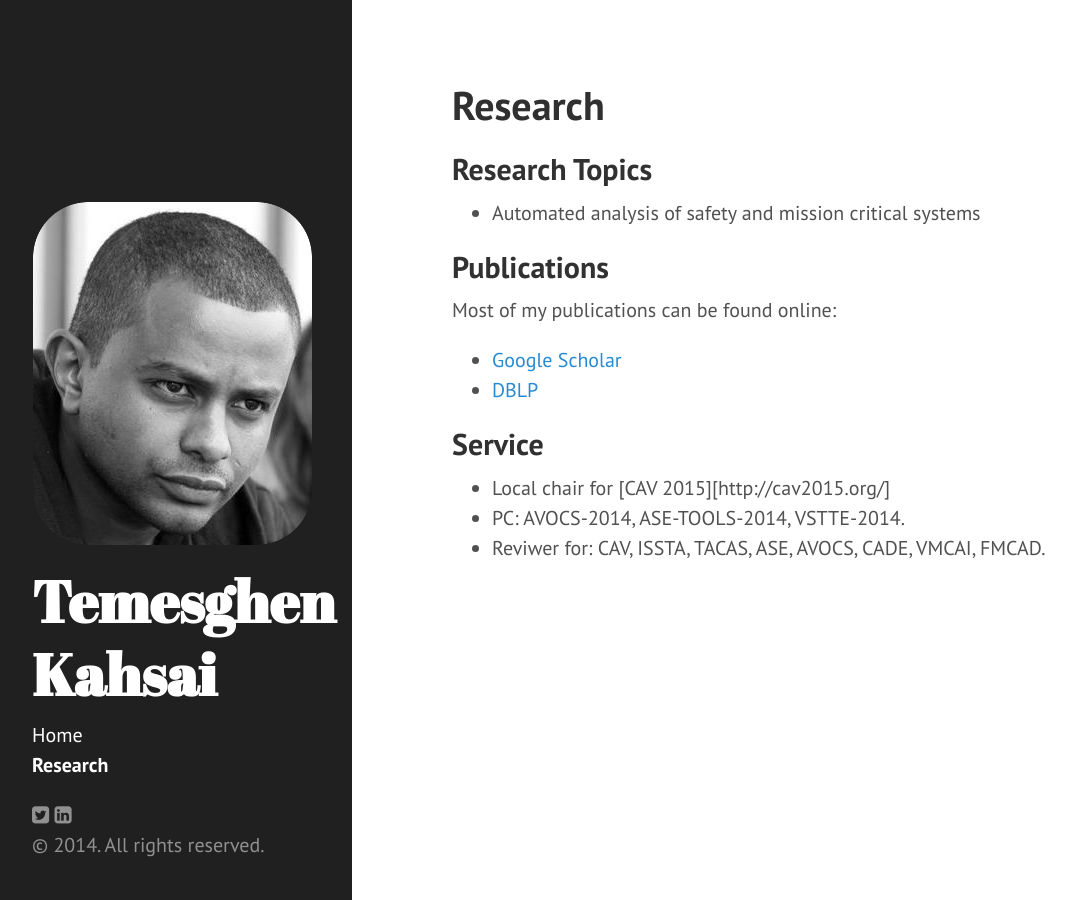
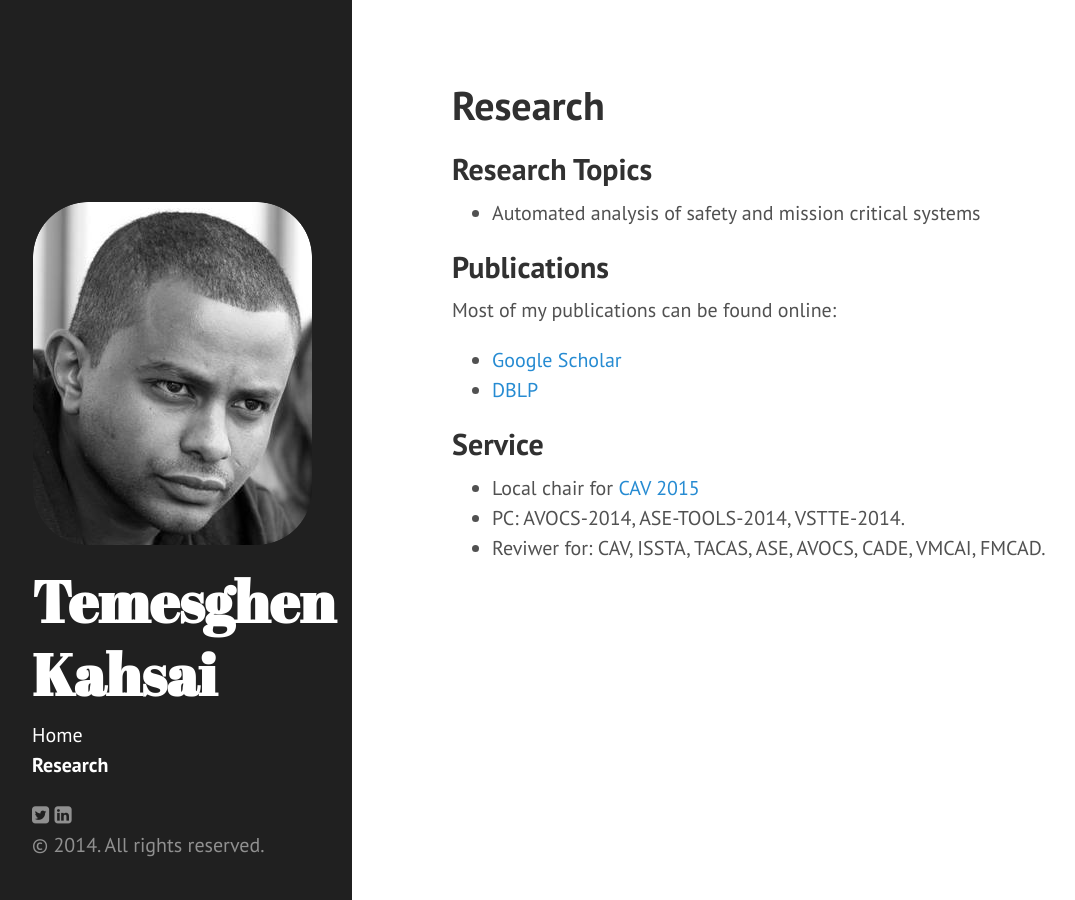
Before and after one commit to lememta/lememta.github.io, a Jekyll site: the page built from research.md, in a window 1280 px wide. Shown: the whole page, without its empty margins (8-1083 px from the left). Built offline with Jekyll 4.4.1, drawn with Linux system fonts in a browser that asks for light colours; nearby versions of some CDN libraries; some of the changed lines change nothing that is shown.

Commit message:
added cava

```diff
--- a/research.md
+++ b/research.md
@@ -6,16 +6,18 @@ permalink: /research/
 
 
 ## Research Topics ##
+
 * Automated analysis of safety and mission critical systems
 
 ## Publications ##
 
 Most of my publications can be found online:
+
 * [Google Scholar][gs]
 * [DBLP][dblp]
 
 ## Service ##
-* Local chair for [CAV 2015][http://cav2015.org/]
+* Local chair for [CAV 2015][cav15]
 * PC: AVOCS-2014, ASE-TOOLS-2014, VSTTE-2014.
 * Reviwer for: CAV, ISSTA, TACAS, ASE, AVOCS, CADE, VMCAI, FMCAD.
 
@@ -26,3 +28,4 @@ Most of my publications can be found online:
 [rse]: www.ti.arc.nasa.gov/tech/rse/
 [mine]: www.ti.arc.nasa.gov/profile/tkahsaia/
 [cmu]: www.cmu.edu/silicon-valley/
+[cav15]: http://cav2015.org/
```
